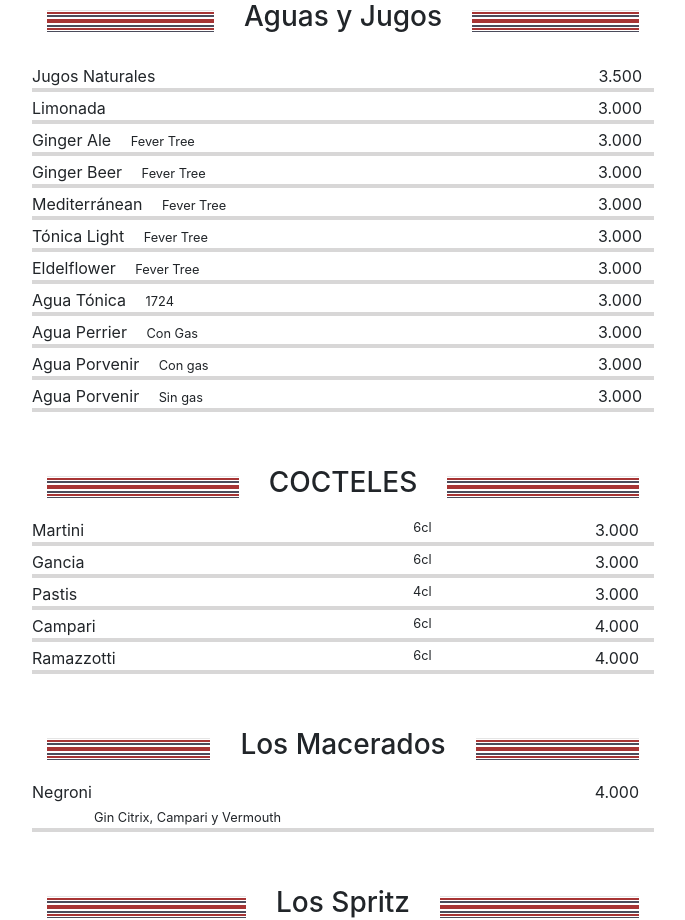
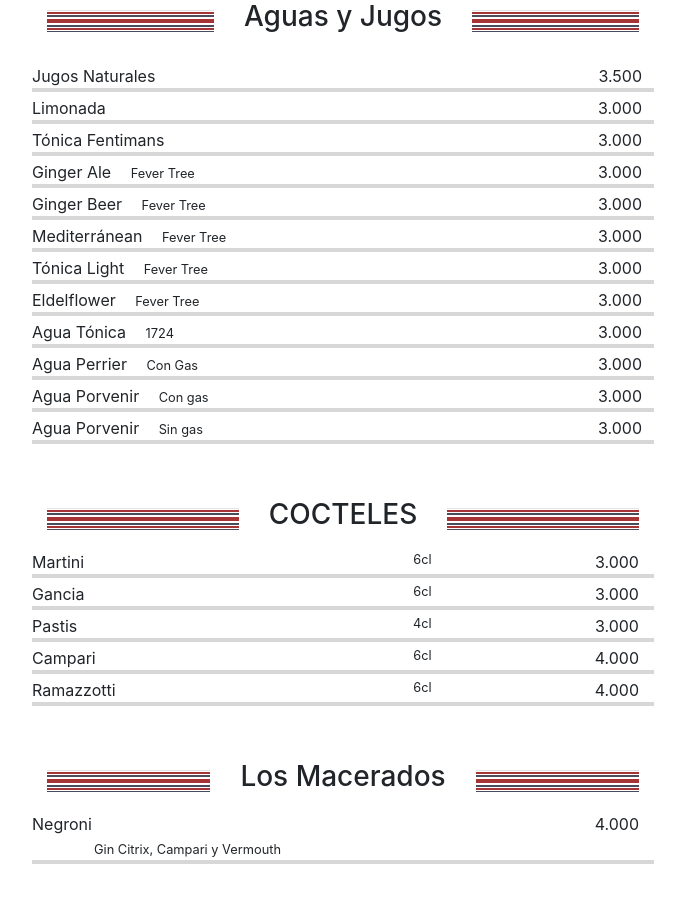
Before and after one commit to durbonca/Menu-QR-Google-sheet, a React (Create React App) app: page /Beer in a window 1280 px wide. Shown: the part 900-1820 px from the top of the page, without its empty margins (297-982 px from the left). Built offline with nearby package versions, Linux system fonts and the light colour scheme; no server answers.

Commit message:
Update dataBeer.js

```diff
--- a/src/data/dataBeer.js
+++ b/src/data/dataBeer.js
@@ -36,6 +36,7 @@ const dataBeer = [
         [
             { id: 1, name: 'Jugos Naturales', description: '', price: '3.500'},
             { id: 2, name: 'Limonada', description: '', price: '3.000' },
+            { id: 25, name: 'Tónica Fentimans', description: '', price: '3.000' },
             { id: 3, name: 'Ginger Ale', description: 'Fever Tree', price: '3.000' },
             { id: 4, name: 'Ginger Beer', description: 'Fever Tree', price: '3.000' },
             { id: 5, name: 'Mediterránean', description: 'Fever Tree', price: '3.000' },
```
